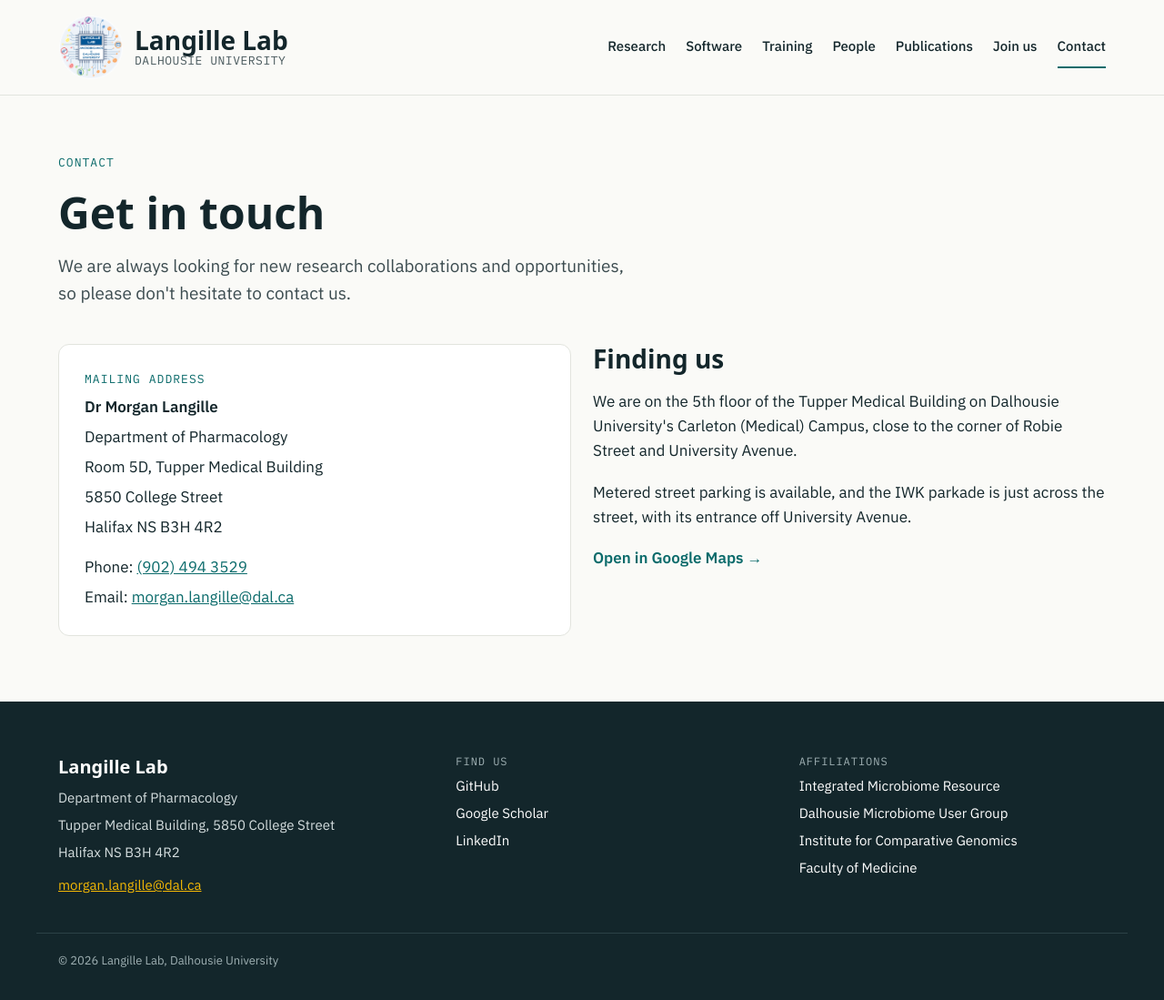
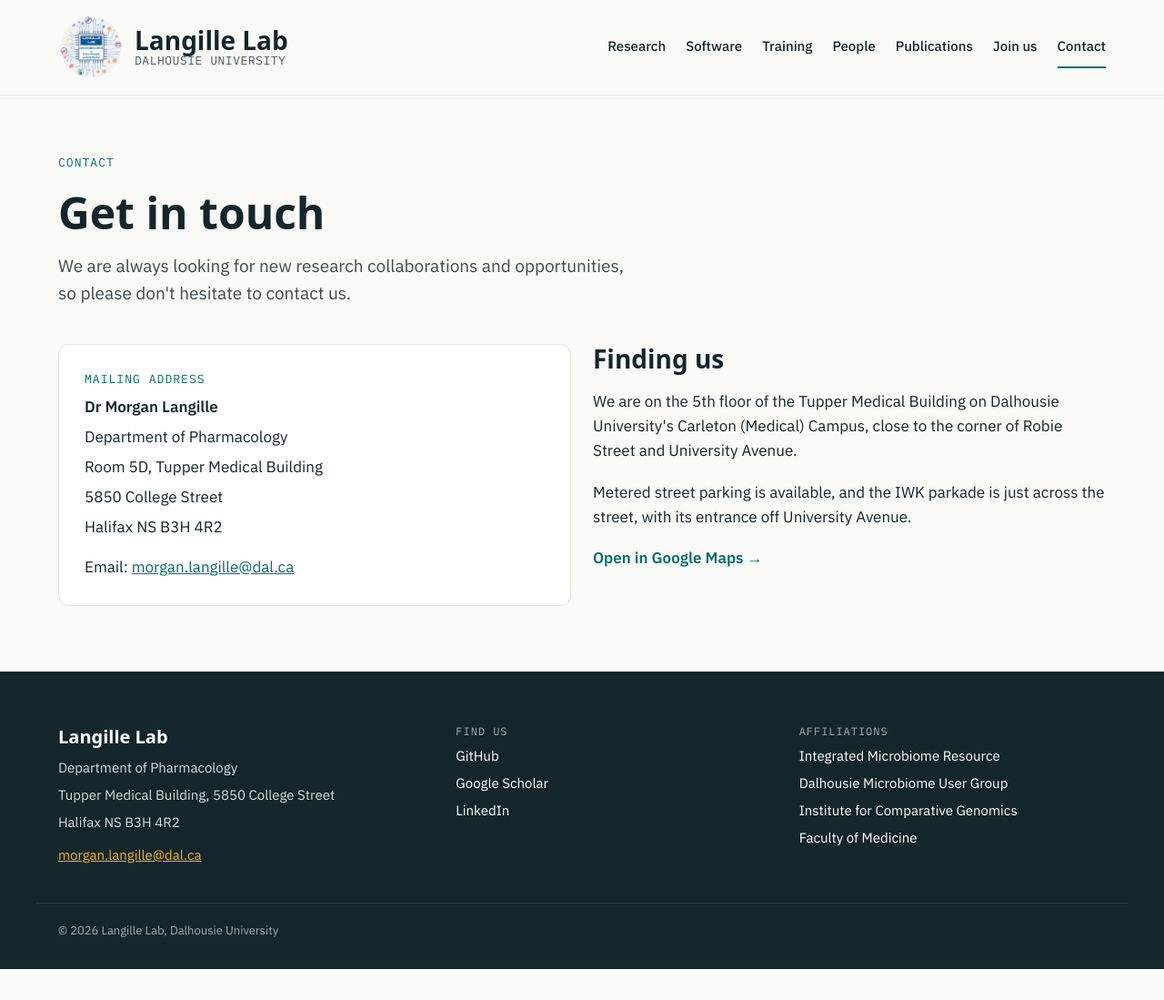
Before and after one commit to mlangill/mlangill.github.com, a Jekyll site: the page built from contact.html, in a window 1280 px wide. Shown: the whole page at 91% size. Built offline with Jekyll 4.4.1, drawn with Linux system fonts in a browser that asks for light colours; some web fonts are replaced; after the commit the page ends 1065 px from its top, so only the background shows below that.

Commit message:
Link PICRUSt2-SC paper; remove phone number from Contact
Co-Authored-By: Claude Opus 5.5 <noreply@anthropic.com>
Claude-Session: https://claude.ai/code/session_0184tZHL9zBPBmqcszxgK2L6

```diff
--- a/_data/software.yml
+++ b/_data/software.yml
@@ -8,7 +8,7 @@
     likely to carry, using 16S rRNA or other marker gene sequences. It places
     sequences into a reference tree, infers gene content for each one, and
     combines the results into sample level functional profiles. The reference
-    database was updated with PICRUSt2-SC in 2025.
+    database was updated with <a href="https://doi.org/10.1093/bioinformatics/btaf269">PICRUSt2-SC in 2025</a>.
   link: https://github.com/picrust/picrust2/wiki
   paper: https://www.nature.com/articles/s41587-020-0548-6
   paper_label: Douglas et al. 2020, Nature Biotechnology
--- a/contact.html
+++ b/contact.html
@@ -18,8 +18,7 @@ description: How to reach and find the Langille Lab at Dalhousie University in H
 <span>Room 5D, Tupper Medical Building</span>
 <span>5850 College Street</span>
 <span>Halifax NS B3H 4R2</span>
-<span style="padding-top: 10px">Phone: <a href="tel:+19024943529">(902) 494 3529</a></span>
-<span>Email: <a href="mailto:{{ site.email }}">{{ site.email }}</a></span>
+<span style="padding-top: 10px">Email: <a href="mailto:{{ site.email }}">{{ site.email }}</a></span>
 </div>
 <div class="prose">
 <h2 style="margin-top: 0">Finding us</h2>
```
